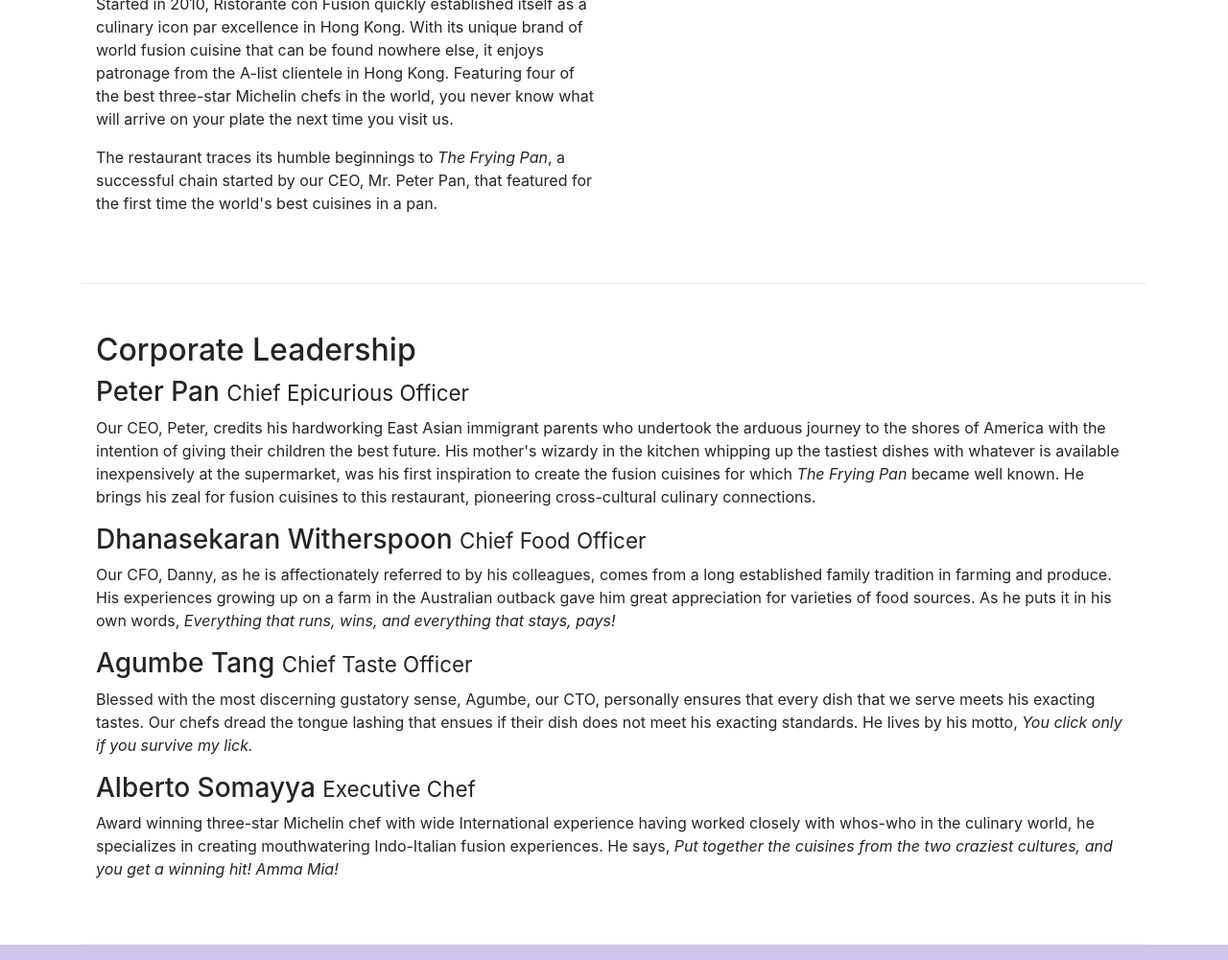
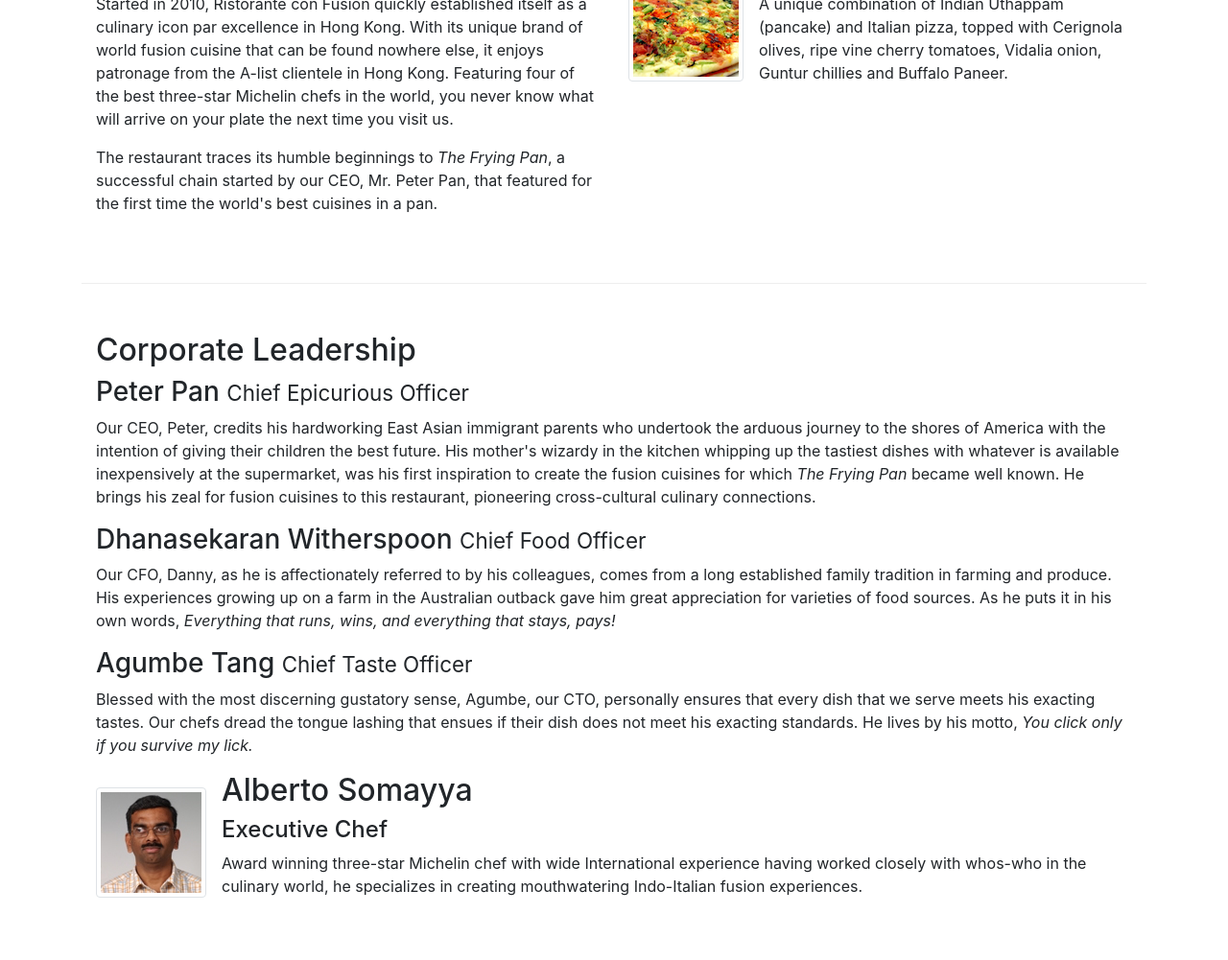
Before and after one commit to ImAliMoussa/learning-bootstrap, a website: page index.html in a window 1280 px wide. Shown: the part 505-1506 px from the top of the page at 96% size. Drawn offline with nearby package versions, Linux system fonts and the light colour scheme.

Commit message:
images and media

```diff
--- a/index.html
+++ b/index.html
@@ -16,13 +16,17 @@
 
     <nav class="navbar navbar-dark navbar-expand-sm fixed-top">
         <div class="container">
-            <a class="navbar-brand" href="#">Ristorante Con Fusion</a>
+            <a class="navbar-brand mr-auto" href="#"><img src="img/logo.png" height="30" width="41"></a>
             <div class="collapse navbar-collapse" id="Navbar">
                 <ul class="navbar-nav mr-auto">
-                    <li class="nav-item active"><a class="nav-link" href="#"><span class="fa fa-home fa-lg"></span> Home</a></li>
-                    <li class="nav-item"><a class="nav-link" href="./aboutus.html"><span class="fa fa-info fa-lg"></span> About</a></li>
-                    <li class="nav-item"><a class="nav-link" href="#"><span class="fa fa-list fa-lg"></span> Menu</a></li>
-                    <li class="nav-item"><a class="nav-link" href="./contactus.html"><span class="fa fa-address-card fa-lg"></span> Contact</a></li>
+                    <li class="nav-item active"><a class="nav-link" href="#"><span class="fa fa-home fa-lg"></span>
+                            Home</a></li>
+                    <li class="nav-item"><a class="nav-link" href="./aboutus.html"><span
+                                class="fa fa-info fa-lg"></span> About</a></li>
+                    <li class="nav-item"><a class="nav-link" href="#"><span class="fa fa-list fa-lg"></span> Menu</a>
+                    </li>
+                    <li class="nav-item"><a class="nav-link" href="./contactus.html"><span
+                                class="fa fa-address-card fa-lg"></span> Contact</a></li>
                 </ul>
             </div>
         </div>
@@ -40,7 +44,8 @@
                     <p>We take inspiration from the World's best cuisines, and create a unique fusion experience. Our
                         lipsmacking creations will tickle your culinary senses!</p>
                 </div>
-                <div class="col-12 col-sm">
+                <div class="col-12 col-sm align-self-center">
+                    <img src="img/logo.png" alt="logo" class="img-fluid mx-auto d-block">
                 </div>
             </div>
         </div>
@@ -67,11 +72,19 @@
                     our CEO, Mr. Peter Pan, that featured for the first time the world's best cuisines in a pan.</p>
             </div>
             <div class="col-12 col-sm order-sm-last">
+                <div class="media">
+                    <img class="d-flex mr-3 img-thumbnail align-self-center" src="img/uthappizza.png" alt="Uthappizza">
+                    <div class="media-body">
+                        <h2 class="mt-0">Uthappizza</h2>
+                        <p class="d-none d-sm-block">A unique combination of Indian Uthappam (pancake) and
+                            Italian pizza, topped with Cerignola olives, ripe vine
+                            cherry tomatoes, Vidalia onion, Guntur chillies and
+                            Buffalo Paneer.</p>
+                    </div>
+                </div>
+
             </div>
         </div>
-
-        <!-- <div class="d-block p-2 bg-primary text-white">d-inline</div> -->
-
 
         <div class="row row-content align-items-center">
             <div class="col-12">
@@ -96,12 +109,20 @@
                     that we serve meets his exacting tastes. Our chefs dread the tongue lashing that ensues if their
                     dish does not meet his exacting standards. He lives by his motto, <em>You click only if you survive
                         my lick.</em></p>
-                <h3>Alberto Somayya <small>Executive Chef</small></h3>
-                <p class="d-none d-sm-block">Award winning three-star Michelin chef with wide International experience
-                    having worked closely with
-                    whos-who in the culinary world, he specializes in creating mouthwatering Indo-Italian fusion
-                    experiences. He says, <em>Put together the cuisines from the two craziest cultures, and you get a
-                        winning hit! Amma Mia!</em></p>
+                        <div class="media">
+                            <img class="d-flex mr-3 img-thumbnail align-self-center"
+                                    src="img/alberto.png" alt="Alberto Somayya">
+                            <div class="media-body">
+                                <h2 class="mt-0">Alberto Somayya</h2>
+                                <h4>Executive Chef</h4>
+                                <p class="d-none d-sm-block">Award winning three-star Michelin chef with wide
+                                    International experience having worked closely with
+                                    whos-who in the culinary world, he specializes in
+                                    creating mouthwatering Indo-Italian fusion experiences.
+                                    </p>
+                            </div>
+                        </div>
+
             </div>
         </div>
 
@@ -128,11 +149,16 @@
                 </div>
                 <div class="col-12 col-sm-4 align-self-center">
                     <div class="text-center">
-                        <a class="btn btn-social-icon btn-google" href="http://google.com/+"><i class="fa fa-google-plus"></i></a>
-                        <a class="btn btn-social-icon btn-facebook" href="http://www.facebook.com/profile.php?id="><i class="fa fa-facebook"></i></a>
-                        <a class="btn btn-social-icon btn-linkedin" href="http://www.linkedin.com/in/"><i class="fa fa-linkedin"></i></a>
-                        <a class="btn btn-social-icon btn-twitter" href="http://twitter.com/"><i class="fa fa-twitter"></i></a>
-                        <a class="btn btn-social-icon btn-google" href="http://youtube.com/"><i class="fa fa-youtube"></i></a>
+                        <a class="btn btn-social-icon btn-google" href="http://google.com/+"><i
+                                class="fa fa-google-plus"></i></a>
+                        <a class="btn btn-social-icon btn-facebook" href="http://www.facebook.com/profile.php?id="><i
+                                class="fa fa-facebook"></i></a>
+                        <a class="btn btn-social-icon btn-linkedin" href="http://www.linkedin.com/in/"><i
+                                class="fa fa-linkedin"></i></a>
+                        <a class="btn btn-social-icon btn-twitter" href="http://twitter.com/"><i
+                                class="fa fa-twitter"></i></a>
+                        <a class="btn btn-social-icon btn-google" href="http://youtube.com/"><i
+                                class="fa fa-youtube"></i></a>
                         <a class="btn btn-social-icon" href="mailto:"><i class="fa fa-envelope-o"></i></a>
                     </div>
                 </div>
```
Also changed, not shown: aboutus.html (+1 -1 lines), contactus.html (+1 -1 lines), img/alberto.png (added), img/buffet.png (added), img/logo.png (added), img/uthappizza.png (added), 1 other file.
